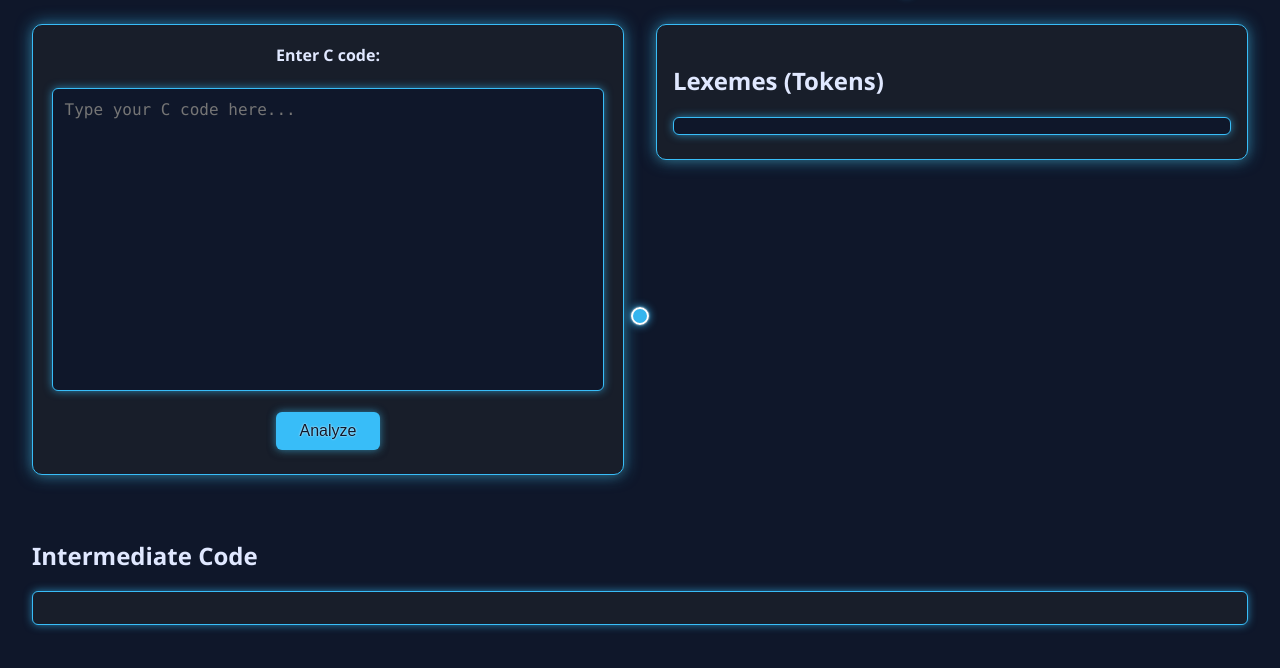
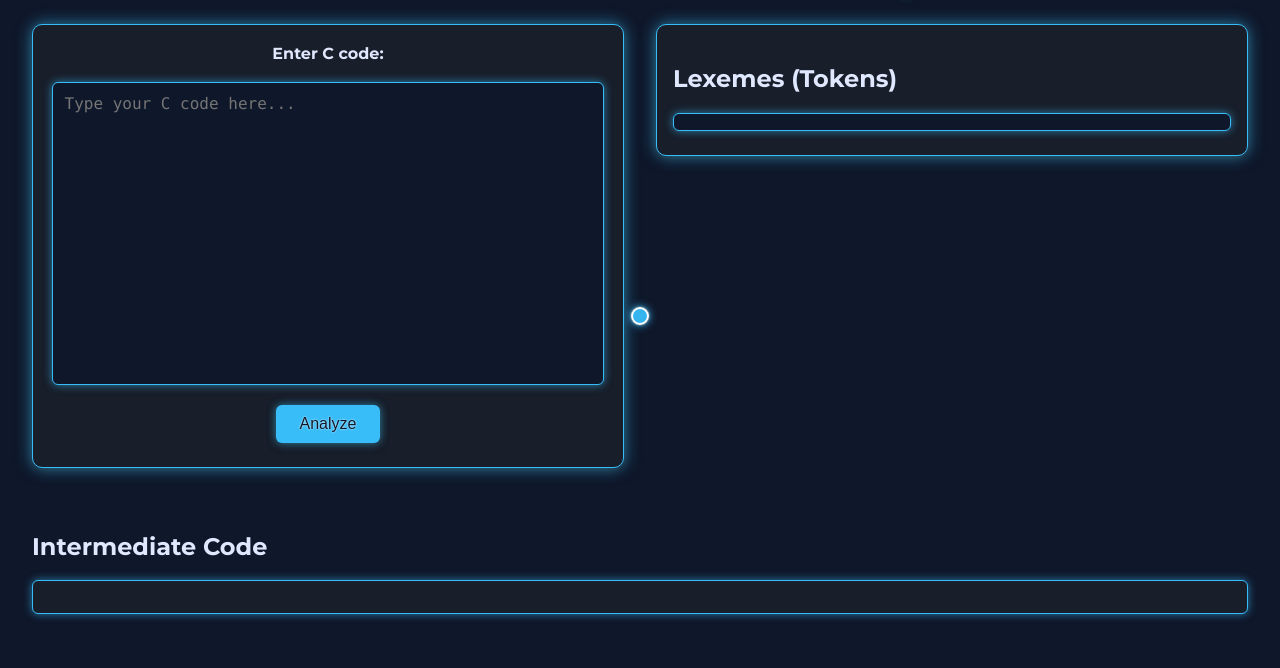
Before and after one commit to AdityaPandey6/Intermediate_Compiler, a website: page public/index.html in a window 1280 px wide. Shown: the part 84-752 px from the top of the page. Drawn offline with nearby package versions, Linux system fonts and the light colour scheme.

Commit message:
Set Montserrat font for body in index.html

```diff
--- a/public/index.html
+++ b/public/index.html
@@ -12,7 +12,7 @@
 
         body {
             cursor: none;
-            font-family: 'Segoe UI', Arial, sans-serif;
+            font-family: 'Montserrat', 'Segoe UI', Arial, sans-serif;
             margin: 2em;
             background: #0f172a;
             color: #e0e8ff;
```
